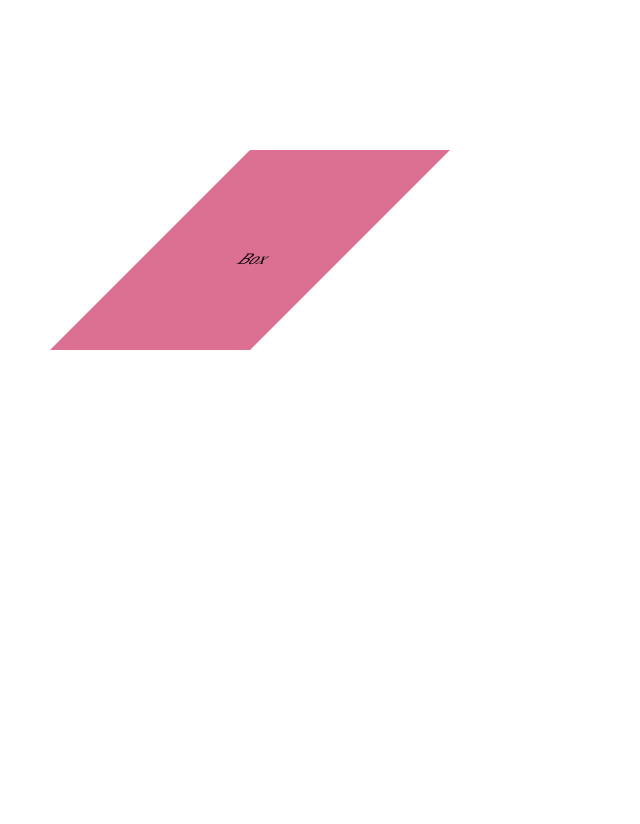
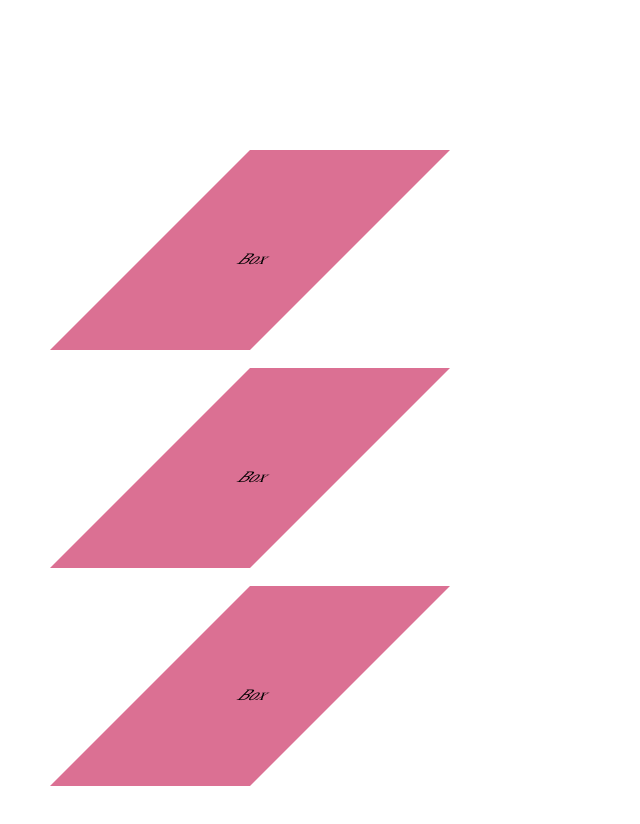
Before and after one commit to Kumari-Mansi/firstOne, a plain HTML site: page 13_CSS/index.html in a window 1280 px wide. Shown: the whole page, without its empty margins (0-640 px from the left). Before the commit the page ends 800 px from the top, so only its background shows below. Drawn offline with Linux system fonts and the light colour scheme.

```diff
--- a/13_CSS/index.html
+++ b/13_CSS/index.html
@@ -11,13 +11,13 @@
 <div class="box">
     Box
 </div>
-<!-- <br>
+<br>
 <div class="box">
     Box
 </div>
 <br>
 <div class="box">
     Box
-</div>   </div>  -->
+</div>   </div>
 </body>
 </html>
```
